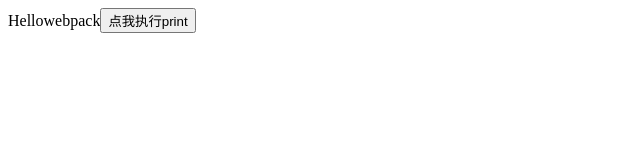
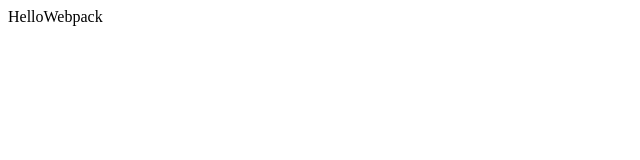
Before and after one commit to qiangjunguo/webpack, a website built with webpack: page dist/index.html in a window 1280 px wide. Shown: the whole page, without its empty margins (0-640 px from the left). Built offline with nearby package versions, Linux system fonts and the light colour scheme.

Commit message:
代码分离

```diff
--- /dev/null
+++ b/src/another-module.js
@@ -0,0 +1,3 @@
+import _ from 'lodash'
+
+console.log(_.join(['Another', 'moudle', 'loaded!'], ''));
--- a/src/index.js
+++ b/src/index.js
@@ -1,16 +1,42 @@
 import _ from 'lodash'
 import printMe from "./print.js";
 
-function component() {
-    const element = document.createElement('div');
-    element.innerHTML = _.join(['Hello', 'webpack'], '')
+//静态引入
+// function component() {
+//     const element = document.createElement('div');
+//     element.innerHTML = _.join(['Hello', 'webpack'], '')
+//
+//     const btn = document.createElement('button');
+//     btn.innerHTML = '点我执行print';
+//     btn.onclick = printMe;
+//
+//     element.appendChild(btn)
+//     return element;
+// }
+//
+// document.body.appendChild(component())
 
-    const btn = document.createElement('button');
-    btn.innerHTML = '点我执行print';
-    btn.onclick = printMe;
+//动态导入
+async function getComponent() {
+    const element = document.createElement('div')
 
-    element.appendChild(btn)
-    return element;
+    //
+    // return import('lodash')
+    //     .then(({default: _}) => {
+    //         const element = document.createElement('div')
+    //         element.innerHTML = _.join(['Hello', 'Webpack'], '')
+    //         return element
+    //     })
+    //     .catch((error) => {
+    //         console.log('错误', error)
+    //     })
+
+    const {default: _} = await import('lodash')
+    element.innerHTML = _.join(['Hello', 'Webpack'], '')
+    return element
+
 }
 
-document.body.appendChild(component())
+getComponent().then((component) => {
+    document.body.appendChild(component)
+})
--- a/webpack.config.js
+++ b/webpack.config.js
@@ -5,13 +5,30 @@
     // entry: './src/index.jsx.jsx',
     entry: {
         index: './src/index.js',
-        print: './src/print.js',
+        // print: './src/print.js',
+        // another:'./src/another-module.js'
+        // index: {
+        //     import: './src/index.js',
+        //     dependOn: 'shared'
+        // },
+        // another: {
+        //     import: './src/another-module.js',
+        //     dependOn: 'shared'
+        // },
+        // shared: 'lodash'
+
     },
     output: {
         filename: "[name].bundle.js",
         path: path.resolve(__dirname, 'dist'),
-        clean: true
+        clean: true,
     },
+    // optimization: {
+    //     // runtimeChunk: 'single'
+    //     splitChunks: {
+    //         chunks: "all"
+    //     }
+    // },
     plugins: [
         new htmlWebpackOlugin({
             // title: '管理输出-自动'
@@ -22,6 +39,6 @@
     devtool: 'inline-source-map',
     //webpack-dev-serve
     devServer: {
-        static:'./dist'
+        static: './dist'
     }
 }
```
Also changed, not shown: dist/index.html, dist/print.bundle.js (deleted), 1 other file.
